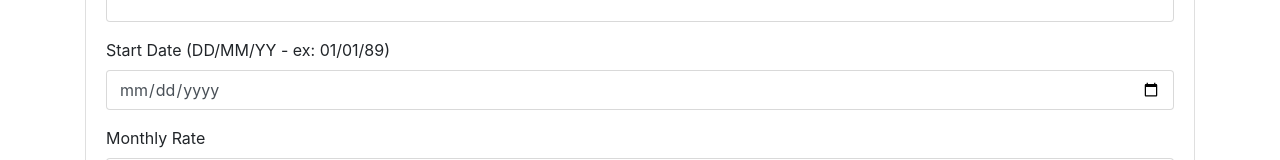
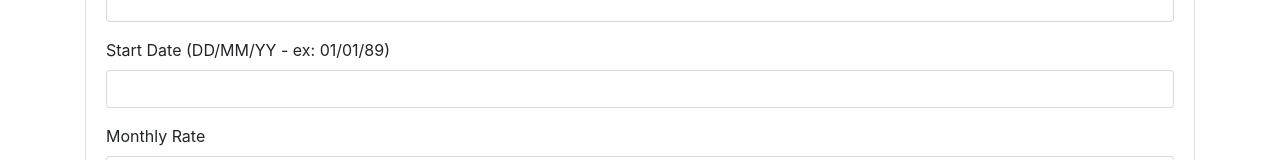
Before and after one commit to sbiswas2/Database-Repo, a plain HTML site: page index.html in a window 1280 px wide. Shown: the part 319-479 px from the top of the page. Drawn offline with nearby package versions, Linux system fonts and the light colour scheme; no server answers.

Commit message:
text inputs

```diff
--- a/index.html
+++ b/index.html
@@ -48,11 +48,11 @@
                     </div>
                     <div class="form-group">
                         <label for="startDate">Start Date (DD/MM/YY - ex: 01/01/89)</label>
-                        <input type="date" class="form-control" id="startDate">
+                        <input type="text" class="form-control" id="startDate">
                     </div>
                     <div class="form-group">
                         <label for="monthlyRate">Monthly Rate</label>
-                        <input type="number" class="form-control" id="monthlyRate">
+                        <input type="text" class="form-control" id="monthlyRate">
                     </div>
                     <button type="submit" class="btn btn-primary" id="submitBtn">Submit</button>
                 </form>
```
